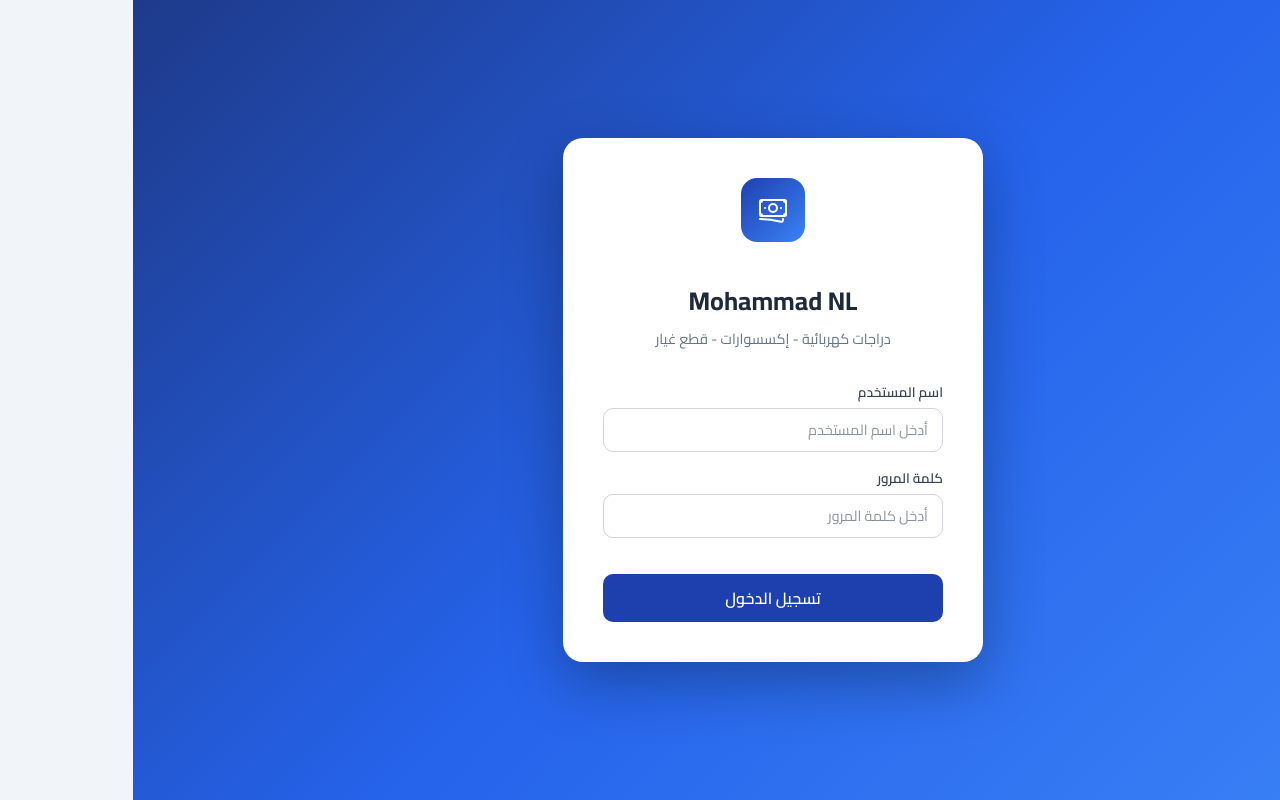
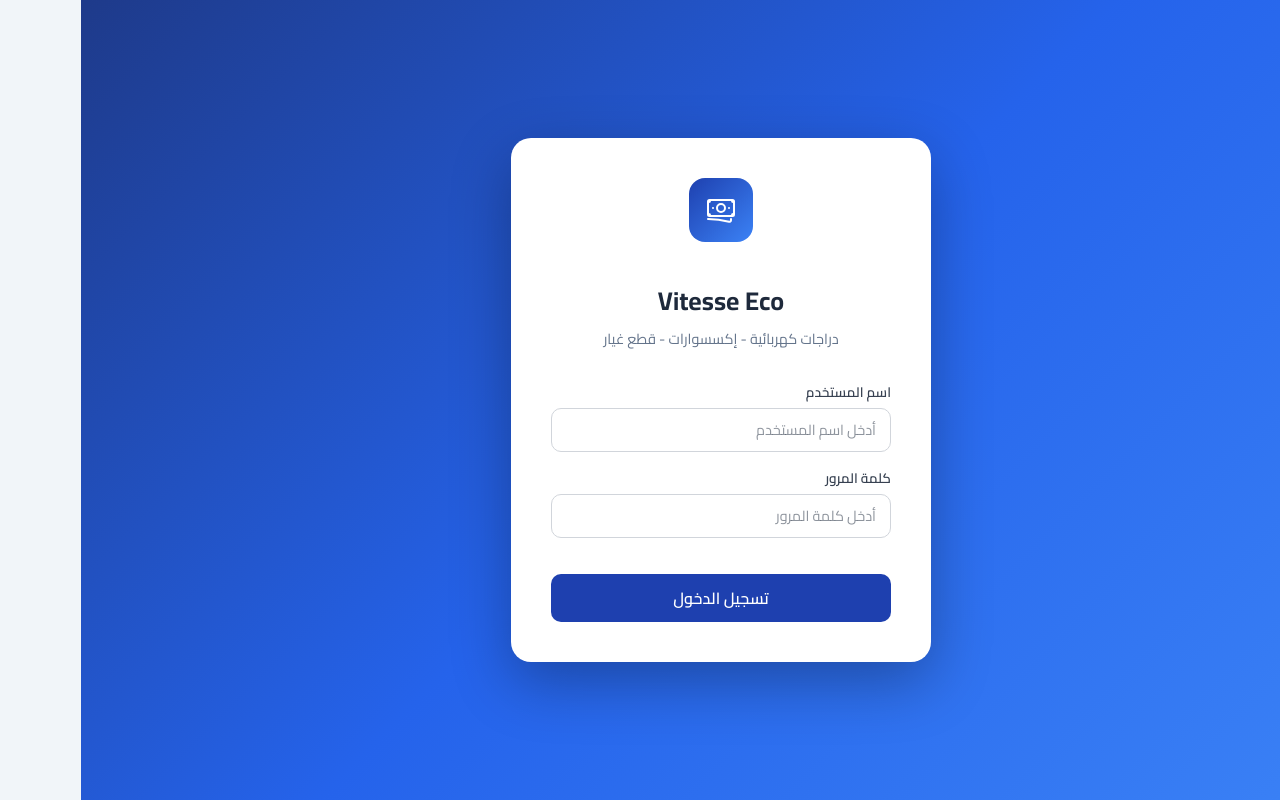
Before and after one commit to zmsaddi/mohammad-nl, a Next.js app: page /login in a window 1280 px wide. Built offline with nearby package versions, Linux system fonts and the light colour scheme.

Commit message:
rename: Mohammad NL → Vitesse Eco

```diff
--- a/app/layout.js
+++ b/app/layout.js
@@ -2,7 +2,7 @@
 import Providers from '@/components/Providers';
 
 export const metadata = {
-  title: 'Mohammad NL - إدارة الدراجات الكهربائية',
+  title: 'Vitesse Eco - إدارة الدراجات الكهربائية',
   description: 'نظام إدارة متكامل للدراجات الكهربائية والإكسسوارات وقطع الغيار',
 };
 
--- a/app/login/page.js
+++ b/app/login/page.js
@@ -52,7 +52,7 @@
             </svg>
           </div>
         </div>
-        <h1>Mohammad NL</h1>
+        <h1>Vitesse Eco</h1>
         <p>دراجات كهربائية - إكسسوارات - قطع غيار</p>
 
         {error && <div className="login-error">{error}</div>}
--- a/app/sales/page.js
+++ b/app/sales/page.js
@@ -382,7 +382,7 @@
                             const phone = (client?.phone || '').replace(/^0/, '31').replace(/[^0-9]/g, '');
                             if (!phone) { addToast('لا يوجد رقم هاتف للعميل', 'error'); return; }
                             const msg = encodeURIComponent(
-`*Mohammad NL*
+`*Vitesse Eco*
 *الكود:* ${row.ref_code || row.id}
 *المنتج:* ${row.item}
 *الكمية:* ${row.quantity}
@@ -432,7 +432,7 @@
                 onClick={() => {
                   const s = whatsappShare;
                   const msg = encodeURIComponent(
-`*Mohammad NL - تأكيد طلب*
+`*Vitesse Eco - تأكيد طلب*
 ━━━━━━━━━━━━━━━━━
 *الكود:* ${s.refCode}
 *المنتج:* ${s.item}
--- a/components/Sidebar.js
+++ b/components/Sidebar.js
@@ -90,7 +90,7 @@
 
       <aside className={`sidebar ${isOpen ? 'open' : ''}`}>
         <div className="sidebar-header">
-          <h1>Mohammad NL</h1>
+          <h1>Vitesse Eco</h1>
           <p>دراجات كهربائية وإكسسوارات</p>
         </div>
 
```
